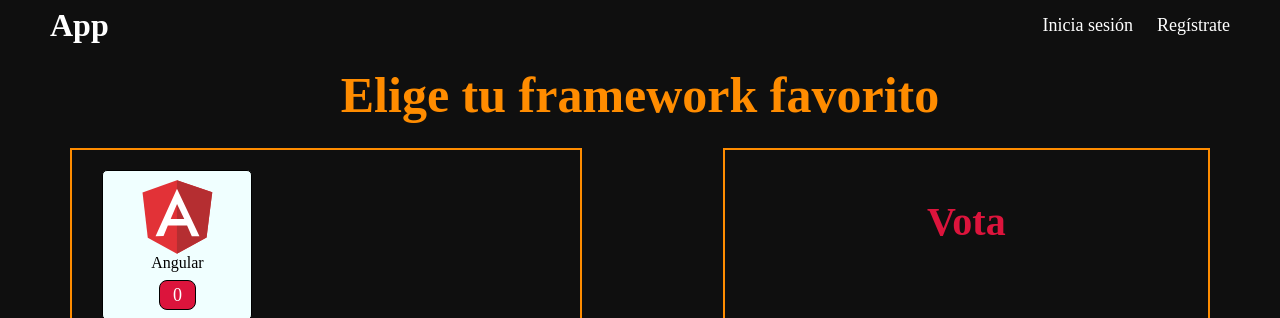
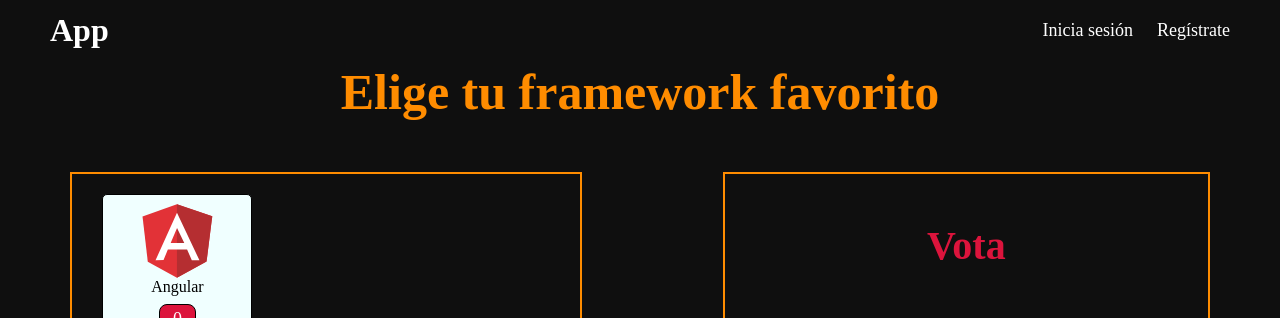
Before and after one commit to RafaSanchezLucena/vota_framework, a plain HTML site: page index.html in a window 1280 px wide. Shown: the top 318 px of the page. Drawn offline with Linux system fonts and the light colour scheme.

Commit message:
ajusto los estilos de la cabecera

```diff
--- a/styles.css
+++ b/styles.css
@@ -19,14 +19,12 @@ body {
 
 .menu {
     width: 100%;
-    margin-top: 10px;
+    height: 60px;
     display: flex;
     justify-content: space-between;
     align-items: center;
     background-color: rgb(15, 15, 15);
     color: #fff;
-    height: 30px;
-    position: fixed;
 }
 
 .menu__logo {
@@ -50,14 +48,15 @@ body {
 
 
 .cabecera {
-    text-align: center;
-    padding: 1em;
-    height: 100px;
+    display:flex;
+    align-items: center;
+    justify-content: center;
+    padding: 2rem;
+    height: 50px;
     background-color:rgb(15, 15, 15);
 }
 
 .cabecera__titulo {
-    margin: 50px;
     color:darkorange;
     font-size: 50px;
 }
```
